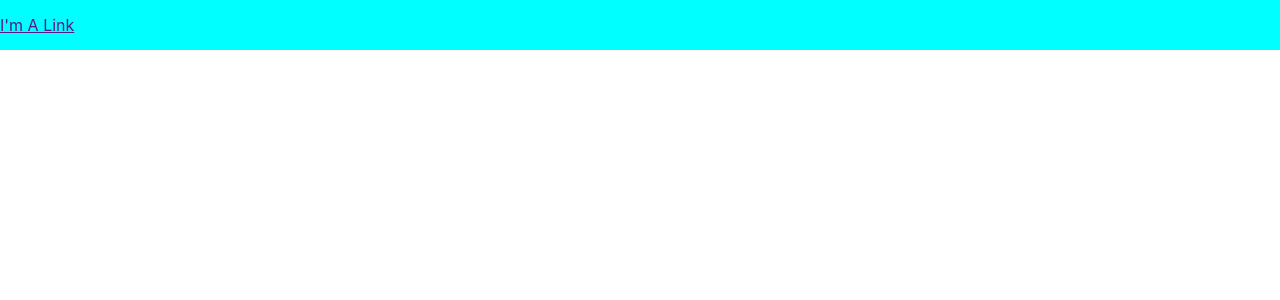
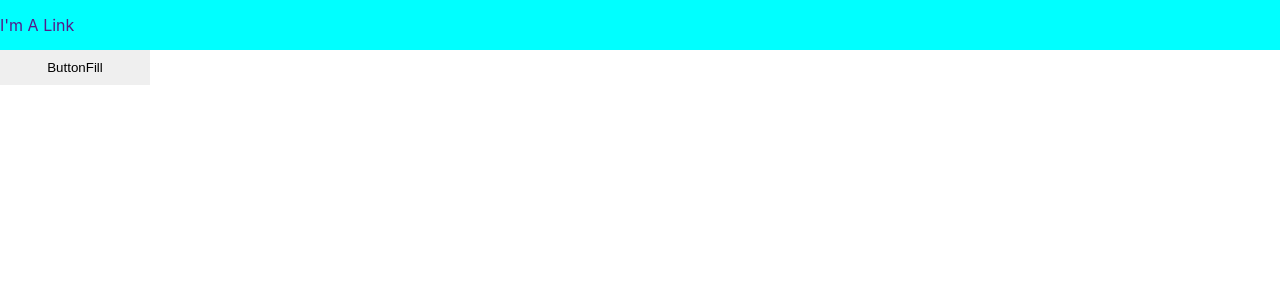
Before and after one commit to NocturnalMusing/pixel-menagerie, a React (Create React App) app in the folder client/: page / in a window 1280 px wide. Shown: the top 300 px of the page. Built offline with nearby package versions, Linux system fonts and the light colour scheme.

Commit message:
Create StyledButton component, update StyledHeader

```diff
--- a/client/src/App.js
+++ b/client/src/App.js
@@ -3,6 +3,8 @@ import { Link, Route } from 'react-router-dom'
 import './App.css'
 
 import StyledHeader from './components/StyledHeader'
+import StyledButton from './components/StyledButton'
+import Footer from './components/Footer'
 
 function App() {
   return (
@@ -10,6 +12,9 @@ function App() {
       <StyledHeader>
         <Link>I'm A Link</Link>
       </StyledHeader>
+      <StyledButton>
+        ButtonFill
+      </StyledButton>
     </>
   );
 }
--- /dev/null
+++ b/client/src/components/StyledButton.css
@@ -0,0 +1,6 @@
+.button {
+    text-align: center;
+    width: 150px;
+    height: 35px;
+    border-style: none;
+}
--- a/client/src/components/StyledButton.jsx
+++ b/client/src/components/StyledButton.jsx
@@ -1,11 +1,10 @@
-import React, { Component } from 'react'
+import React from 'react'
+import './StyledButton.css'
 
-export default class StyledButton extends Component {
-    render() {
-        return (
-            <div>
-
-            </div>
-        )
-    }
+export default function StyledButton(props) {
+    return (
+        <>
+         <button className='button'>{props.children}</button>
+        </>
+    )
 }
--- a/client/src/components/StyledHeader.css
+++ b/client/src/components/StyledHeader.css
@@ -5,3 +5,7 @@
     display: flex;
     align-items: center;
 }
+
+.header a {
+    text-decoration: none;
+}
```
